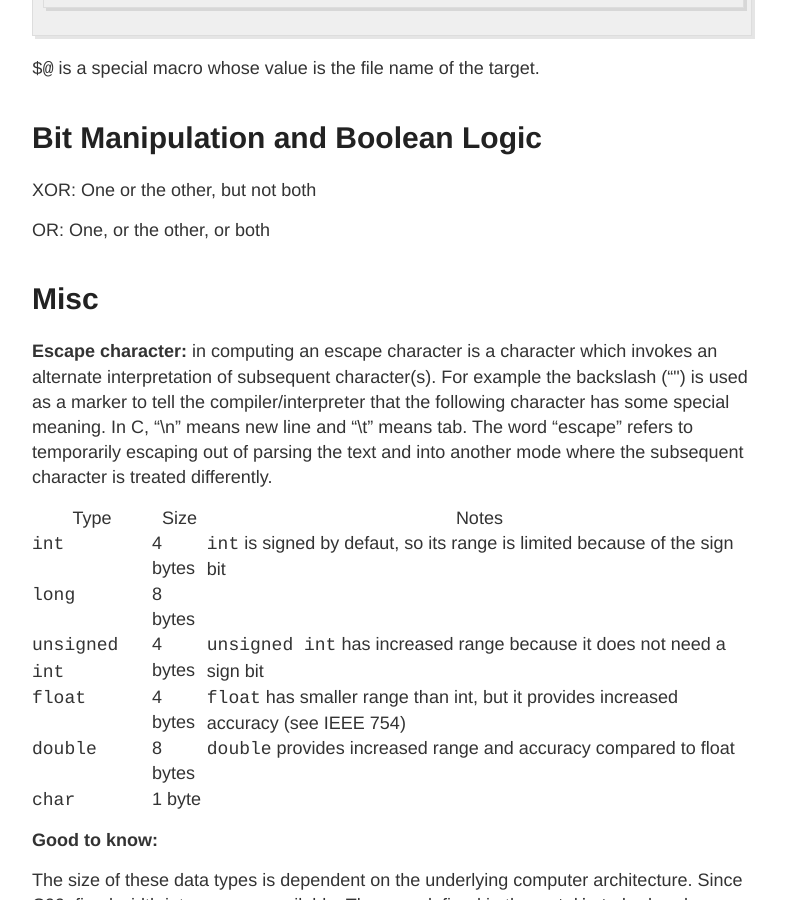
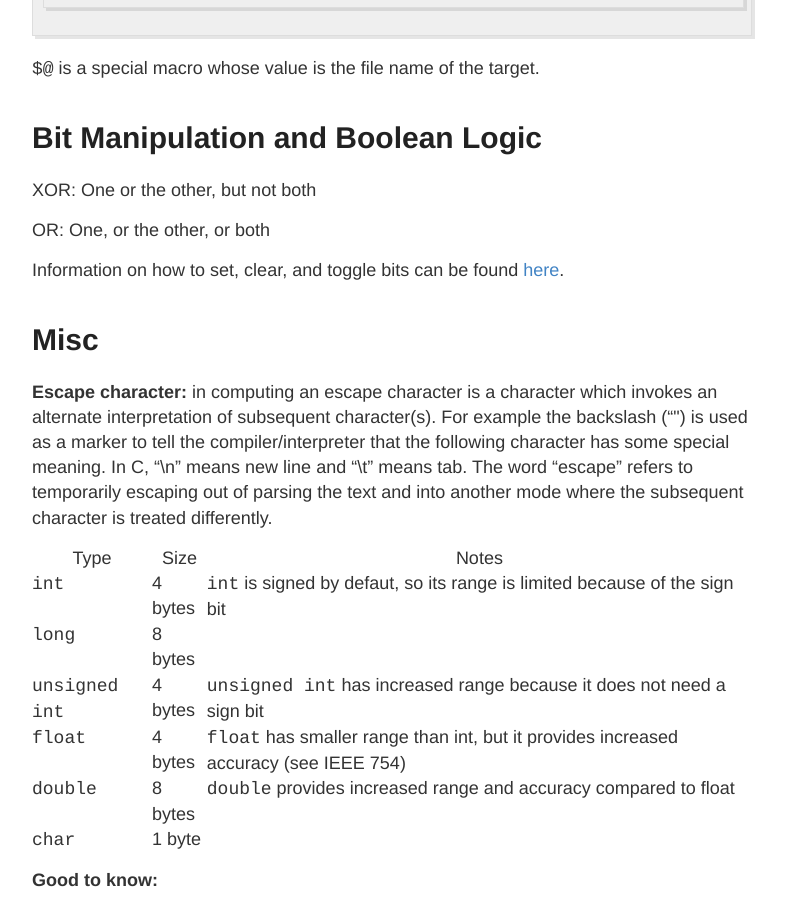
Before and after one commit to gutucristian/gutucristian.github.io, a Jekyll site: the page built from _posts/2019-1-31-C-Programming-Notes.md, in a window 1280 px wide and 900 px high, scrolled down 1337 px. Shown: the whole window, without its empty margins (248-1034 px from the left). Built offline with Jekyll 4.4.1, drawn with Linux system fonts in a browser that asks for light colours; our own code applies the rules of GitHub Pages for plain Markdown files.

Commit message:
Update 2019-1-31-C-Programming-Notes.md

```diff
--- a/_posts/2019-1-31-C-Programming-Notes.md
+++ b/_posts/2019-1-31-C-Programming-Notes.md
@@ -45,6 +45,8 @@ XOR: One or the other, but not both
 
 OR: One, or the other, or both
 
+Information on how to set, clear, and toggle bits can be found [here](https://stackoverflow.com/questions/47981/how-do-you-set-clear-and-toggle-a-single-bit).
+
 # Misc
 
 __Escape character:__ in computing an escape character is a character which invokes an alternate interpretation of subsequent character(s). For example the backslash ("\") is used as a marker to tell the compiler/interpreter that the following character has some special meaning. In C, "\n" means new line and "\t" means tab. The word "escape" refers to temporarily escaping out of parsing the text and into another mode where the subsequent character is treated differently.
```
